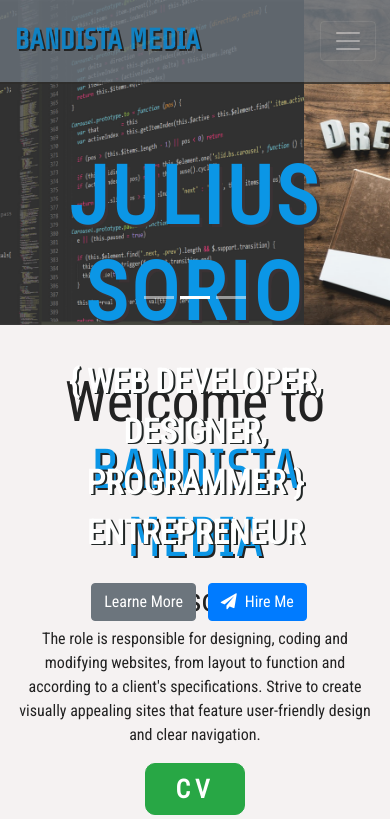
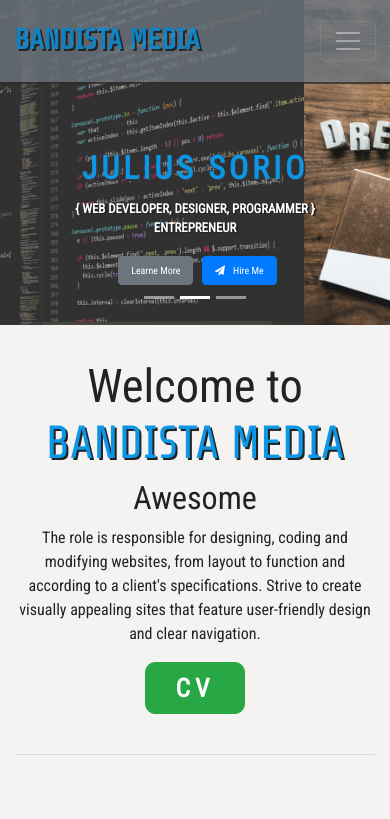
Before and after one commit to bandista10/Portfolio-Resume, a website: page port/index.html in a window 390 px wide. Shown: the top 819 px of the page. Drawn offline with nearby package versions, Linux system fonts and the light colour scheme.

Commit message:
update again

```diff
--- a/port/css/style.css
+++ b/port/css/style.css
@@ -57,8 +57,6 @@
     top: 60%;
     transform: translateY(-60%);
 }
-
-
 .carousel-caption h1{
     font-size: 5rem;
     color: rgb(11, 150, 230);
@@ -66,7 +64,6 @@
     font-weight: 600;
     text-shadow: 3px 3px rgb(58, 50, 52);
     letter-spacing: 4px;
-
 }
 .lead{
     text-transform: uppercase;
@@ -152,7 +149,7 @@
 .fa-youtube,
 .fa-github,
 .fa-linkedin,
-.fa-google-plus-g{
+.fa-google-plus{
    color: #fff;
    font-weight: 300;
    background: rgb(51, 50, 50);
@@ -178,7 +175,7 @@
     color: #0077B5;
 }
 
-.fa-google-plus-g:hover{
+.fa-google-plus:hover{
     color: #d34836;
 }
 #services{
@@ -359,6 +356,37 @@
 
 }
 @media (max-width: 768px){
+    .carousel-caption h1{
+        font-size: 2rem;
+        color: rgb(11, 150, 230);
+        text-transform: uppercase;
+        font-weight: 600;
+        text-shadow: 2px 2px rgb(58, 50, 52);
+    }
+    .lead{
+        text-transform: uppercase;
+        color: #fff;
+        font-weight: 600;
+        font-size: .8rem;
+        padding: .2rem;
+        text-shadow: 2px 1px rgb(33, 39, 38);
+    }
+    .start{
+        margin-left: .3rem;
+        font-size: 10px;
+    }
+    #intro{
+        margin-top: 10px;
+    }
+    .welcome{
+        font-size: 2.9rem;
+    }
+    .padding{
+        padding-top: 50px;
+    }
+    .footer_info p{
+        line-height: 1.1;
+     }
 
 }
 @media (max-width: 576px){
--- a/port/index.html
+++ b/port/index.html
@@ -78,7 +78,7 @@
     <div class="container">
         <div class="row text-center">
             <div class="col-12 py-4">
-                <h2 class="display-4">Welcome to <strong class="display-4">Bandista Media</strong></h1>
+                <h2 class="display-4 welcome">Welcome to <strong class="display-4 welcome">Bandista Media</strong></h1>
                 <h2>Awesome</h2>
                 <p class="">The role is responsible for designing, coding and modifying websites, from layout to function and according to a client's specifications. Strive to create visually appealing sites that feature user-friendly design and clear navigation.</p>
                 <div class="">
@@ -160,7 +160,7 @@
                     <a href="#"><i class="fa fa-youtube x-icons fa-lg"></i></a>
                     <a href="#"><i class="fa fa-github x-icons fa-lg"></i></a>
                     <a href="#"><i class="fa fa-linkedin x-icons fa-lg"></i></a>
-                    <a href="#"><i class="fab fa-google-plus fa-lg"></i></a>
+                    <a href="#"><i class="fa fa-google-plus fa-lg"></i></a>
 
                 </div>
             </div>
@@ -391,7 +391,7 @@
                         <a href="#"><i class="my-fa fa fa-youtube"></i></a>
                         <a href="#"><i class="my-fa fa fa-github"></i></a>
                         <a href="#"><i class="my-fa fa fa-linkedin"></i></a>
-
+                        <a href="#"><i class="my-fa fa fa-google-plus"></i></a>
                 </div>
             </div>
        </div>
```
